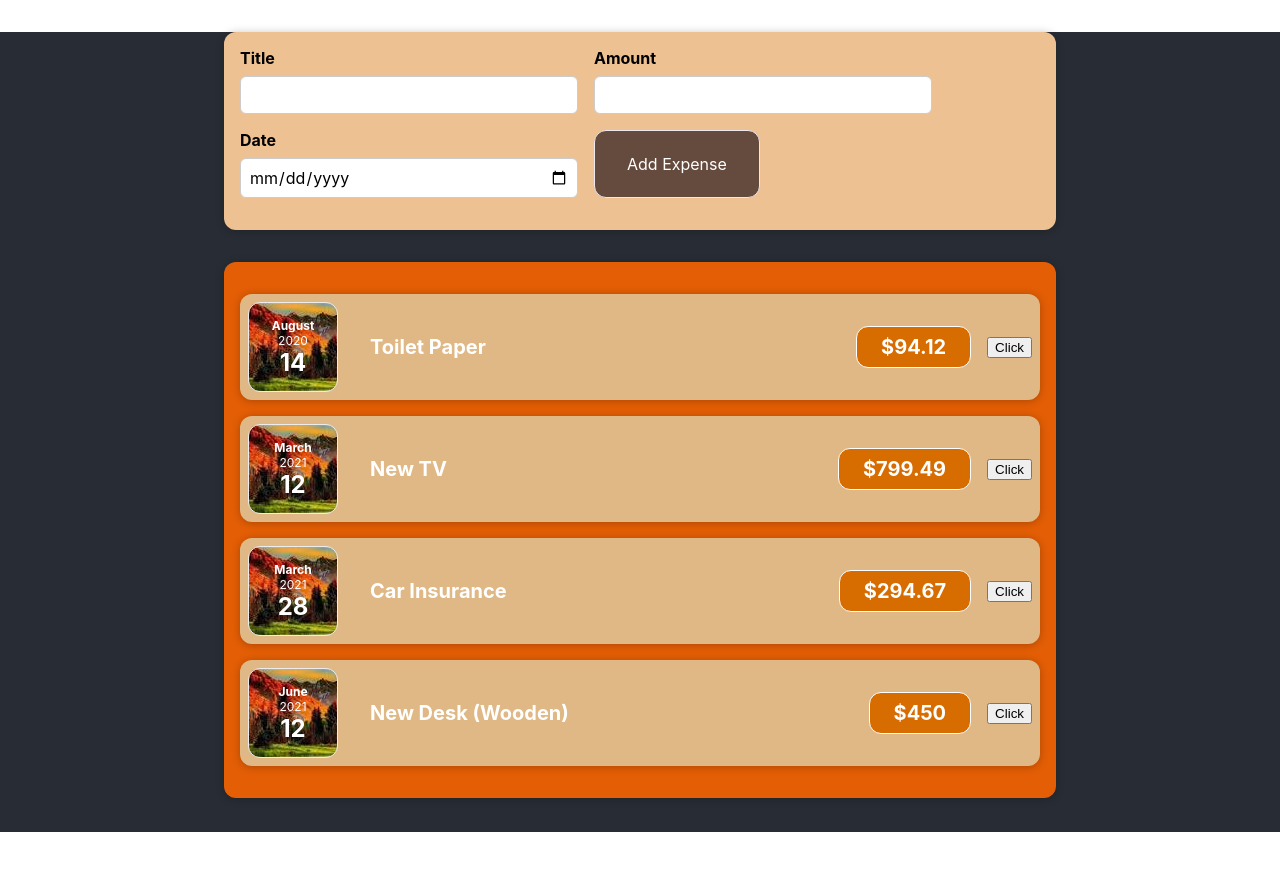
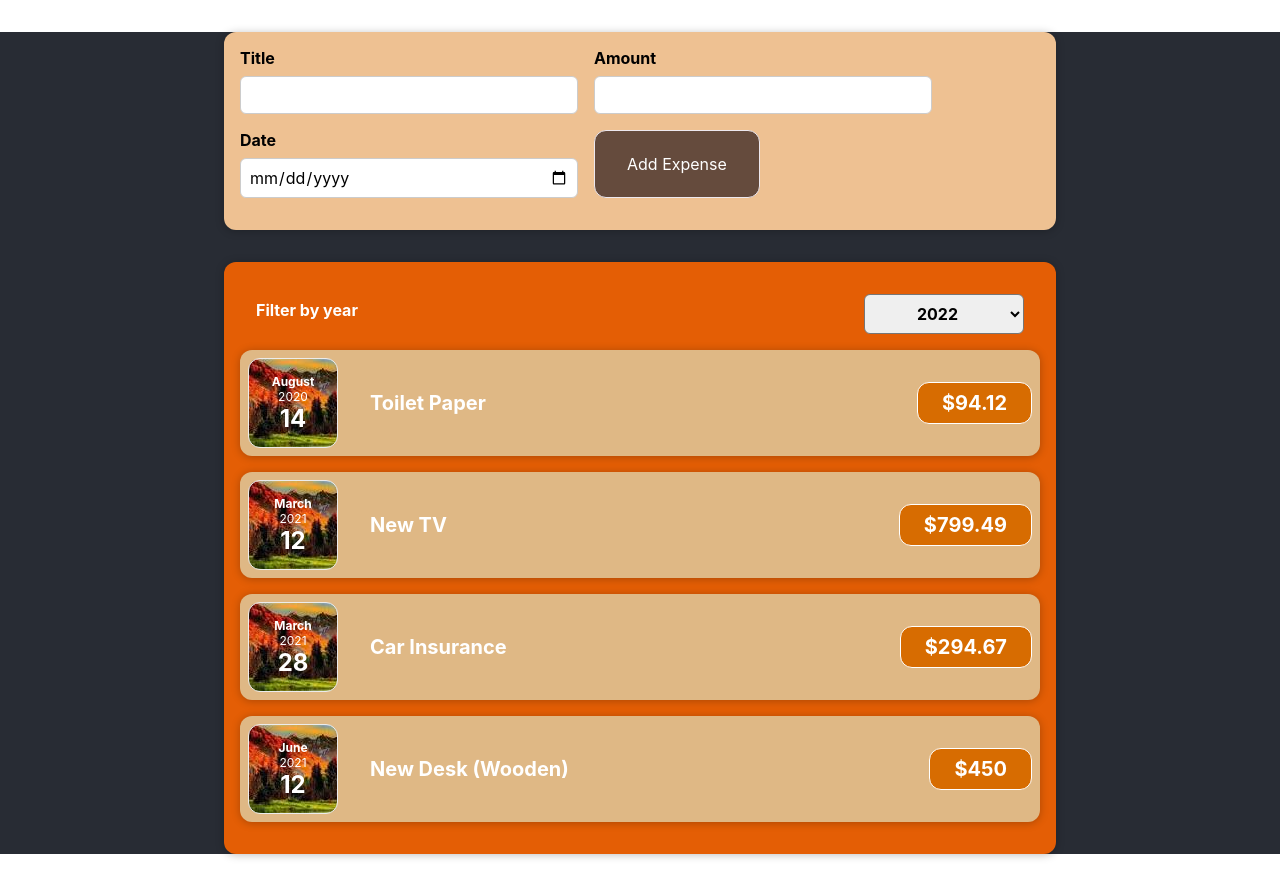
Before and after one commit to shadushazzz/expense-tracker-app-react, a React (Create React App) app in the folder expense-tracker/: page / in a window 1280 px wide. Before the commit the page ends 832 px from the top, so only its background shows below. Built offline with nearby package versions, Linux system fonts and the light colour scheme.

Commit message:
added expense filter

```diff
--- a/expense-tracker/src/components/Expenses/ExpenseItems.js
+++ b/expense-tracker/src/components/Expenses/ExpenseItems.js
@@ -1,24 +1,15 @@
-import React, { useState } from 'react';
-
-
 import './ExpenseItems.css';
 import ExpenseDate from './ExpenseDate';
 import Card from './Card';
 
 function ExpenseItems(props) {
 
-const [title,setTitle] = useState(props.title);
-
-const onButtonClick = () => {
-  setTitle('Updated!')
-}
   return(
     <Card className="expense-item">
       <div className="expense-item__description">
         <ExpenseDate date={props.date} />
-        <h2>{title}</h2>
+        <h2>{props.title}</h2>
         <div className='expense-item__price'>${props.amount}</div>
-        <button onClick={onButtonClick}>Click</button>
       </div>
     </Card>
   )
--- a/expense-tracker/src/components/Expenses/Expenses.js
+++ b/expense-tracker/src/components/Expenses/Expenses.js
@@ -1,10 +1,18 @@
+import React , { useState } from 'react';
 import './Expenses.css';
 import ExpenseItems from './ExpenseItems';
+import ExpensesFilter from './ExpensesFilter';
 import Card from './Card';
 
 const Expenses = (props) => {
+  const [filterYear, setFilterYear] = useState('2022');
+
+  const receivedFilterYear = ( receivedYear ) => {
+    setFilterYear(receivedYear);
+  }
   return (
   <Card className='expenses'>
+    <ExpensesFilter selected={filterYear} onExpenseFilterChange={receivedFilterYear} />
     <ExpenseItems
         title={props.items[0].title}
         amount={props.items[0].amount}
--- /dev/null
+++ b/expense-tracker/src/components/Expenses/ExpensesFilter.css
@@ -0,0 +1,24 @@
+.expenses-filter {
+  color: white;
+  padding: 0 1rem;
+}
+
+.expenses-filter__control {
+  display: flex;
+  width: 100%;
+  align-items: center;
+  justify-content: space-between;
+  margin: 1rem 0;
+}
+
+.expenses-filter label {
+  font-weight: bold;
+  margin-bottom: 0.5rem;
+}
+
+.expenses-filter select {
+  font: inherit;
+  padding: 0.5rem 3rem;
+  font-weight: bold;
+  border-radius: 6px;
+}
--- /dev/null
+++ b/expense-tracker/src/components/Expenses/ExpensesFilter.js
@@ -0,0 +1,27 @@
+import './ExpensesFilter.css';
+
+const ExpensesFilter = (props) => {
+  // const [filterValue, setFilter] = useState("");
+
+  const filterChangeHandler = (event) => {
+      // setFilter((previous) => {
+      //     return event.target.value
+      // })
+      props.onExpenseFilterChange(event.target.value)
+  }
+return (
+  <div className='expenses-filter'>
+    <div className='expenses-filter__control'>
+      <label>Filter by year</label>
+      <select defaultValue={props.selected} onChange={filterChangeHandler}>
+        <option value='2022'>2022</option>
+        <option value='2021'>2021</option>
+        <option value='2020'>2020</option>
+        <option value='2019'>2019</option>
+      </select>
+    </div>
+  </div>
+);
+};
+
+export default ExpensesFilter;
```
